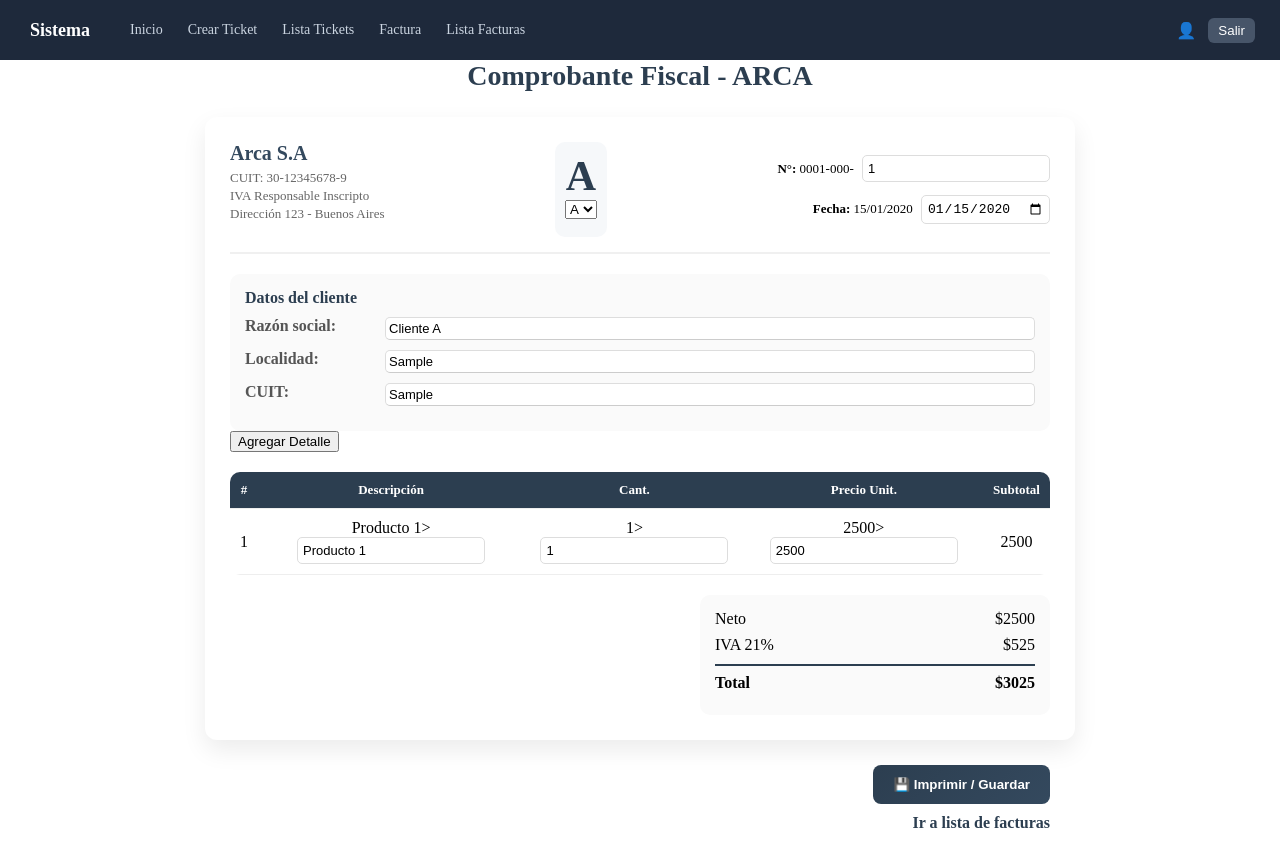
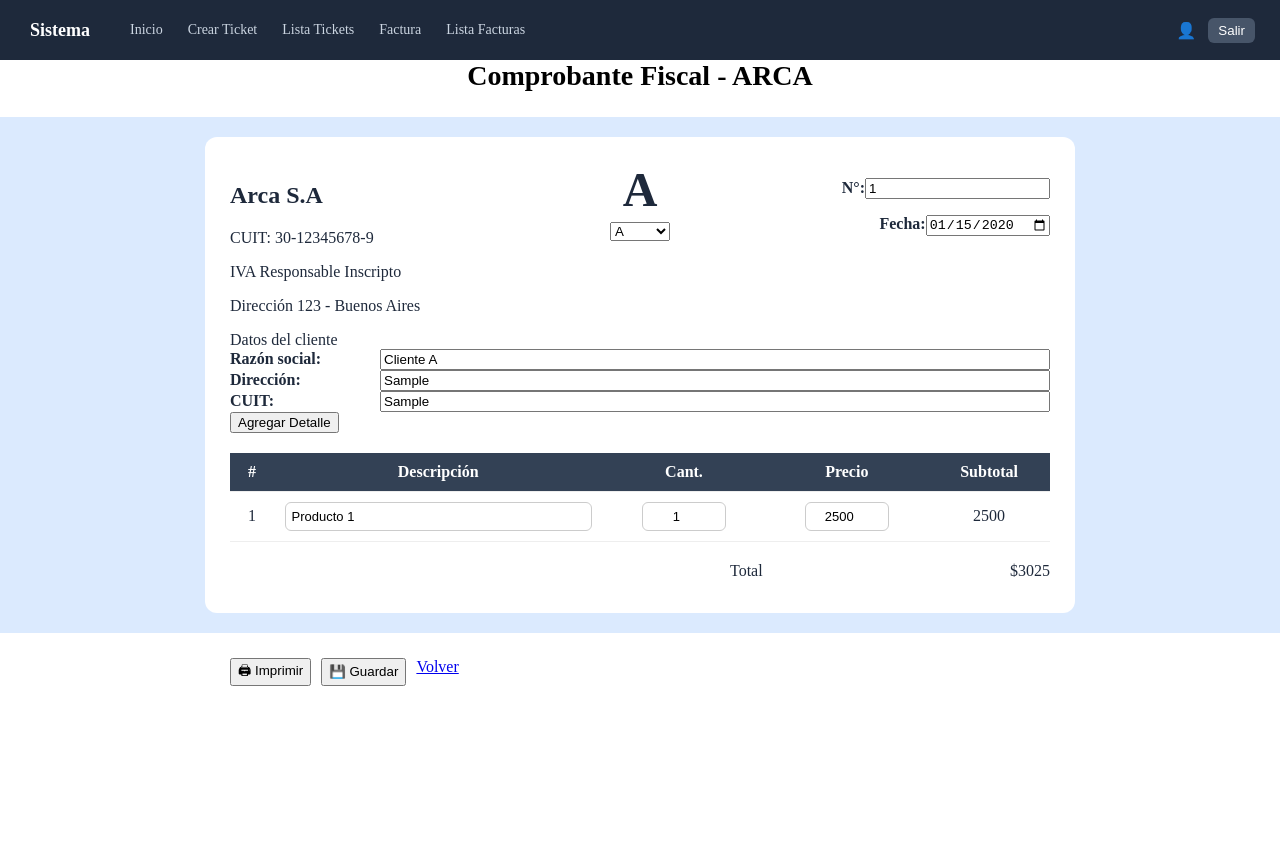
Before and after one commit to HugoS1712/Facturas, an Angular app: page /factura in a window 1280 px wide. Both pictures are taken after typing "2020-01-15", "Sample", "Sample" into the empty fields and a click on the button "Agregar Detalle". Built offline with nearby package versions, Linux system fonts and the light colour scheme.

Commit message:
se agrego filtro listado

```diff
--- a/src/app/componentes/factura/factura.html
+++ b/src/app/componentes/factura/factura.html
@@ -1,4 +1,11 @@
 <h1 class="titulo">Comprobante Fiscal - ARCA</h1>
+
+<!-- ✅ CONTENEDOR PRO SIN BUGS -->
+<div class="contenedor" [ngClass]="{
+       'cuerpo-contraste': facturas[0]?.tipo === EtipoFactura.A,
+       'cuerpo-pastel': facturas[0]?.tipo === EtipoFactura.B,
+       'contenedor': facturas[0]?.tipo === EtipoFactura.C
+     }">
 
     <div class="factura">
 
@@ -14,9 +21,10 @@
 
             <div class="tipo-comprobante">
                 <div class="letra">
-                {{ facturas[0].tipo }}
+                    {{ mostrarLetra(facturas[0].tipo) }}
                 </div>
 
+                <!-- ✅ SIN EVENTOS (FIX DEFINITIVO) -->
                 <select [(ngModel)]="facturas[0].tipo">
                     <option [value]="EtipoFactura.A">A</option>
                     <option [value]="EtipoFactura.B">B</option>
@@ -27,13 +35,11 @@
             <div class="datos-comprobante">
                 <p>
                     <strong>N°:</strong>
-                0001-000-
                     <input type="number" [(ngModel)]="facturas[0].numero">
                 </p>
 
                 <p>
                     <strong>Fecha:</strong>
-                {{ facturas[0].fecha | date:'dd/MM/yyyy' }}
                     <input type="date" [(ngModel)]="facturas[0].fecha">
                 </p>
             </div>
@@ -47,20 +53,13 @@
 
             <div class="campo-fila">
                 <span class="campo-label">Razón social:</span>
-            <input class="campo-linea" type="text" [(ngModel)]="facturas[0].receptor">
+                <input class="campo-linea" [(ngModel)]="facturas[0].receptor">
             </div>
 
-        @if (facturas[0].receptor == 'Holamundo') {
             <div class="campo-fila">
-            <span class="campo-label">Domicilio:</span>
-            <span class="campo-linea">{{ facturas[0].receptor }}</span>
-        </div>
-        } @else {
-        <div class="campo-fila">
-            <span class="campo-label">Localidad:</span>
+                <span class="campo-label">Dirección:</span>
                 <input class="campo-linea" type="text">
             </div>
-        }
 
             <div class="campo-fila">
                 <span class="campo-label">CUIT:</span>
@@ -69,9 +68,10 @@
 
         </section>
 
-    <!-- DETALLE -->
-    <button type="button" (click)="agregarDetalle()">Agregar Detalle</button>
+        <!-- BOTÓN -->
+        <button (click)="agregarDetalle()">Agregar Detalle</button>
 
+        <!-- TABLA -->
         <table class="detalle">
 
             <thead>
@@ -79,29 +79,37 @@
                     <th>#</th>
                     <th>Descripción</th>
                     <th>Cant.</th>
-                <th>Precio Unit.</th>
+                    <th>Precio</th>
                     <th>Subtotal</th>
                 </tr>
             </thead>
 
             <tbody>
-
                 @for (d of facturas[0].detalles; track $index; let i = $index; let odd = $odd) {
 
                 <tr [class.impar]="odd">
                     <td>{{ i + 1 }}</td>
-                <td>{{ d.descripcion }}><input type="text" [(ngModel)]="d.descripcion"
-                        (change)="this.facturas[0].calcularTotales()"></td>
-                <td>{{ d.cantidad }}><input type="number" [(ngModel)]="d.cantidad"
-                        (change)="this.facturas[0].calcularTotales()"></td>
-                <td>{{ d.precioUnitario }}><input type="number" [(ngModel)]="d.precioUnitario" step="0.01"
-                        (change)="this.facturas[0].calcularTotales()"></td>
+
+                    <td>
+                        <input class="input-desc" [(ngModel)]="d.descripcion" (change)="facturas[0].calcularTotales()">
+                    </td>
+
+                    <td>
+                        <input class="input-num" type="number" [(ngModel)]="d.cantidad"
+                            (change)="facturas[0].calcularTotales()">
+                    </td>
+
+                    <td>
+                        <input class="input-num" type="number" [(ngModel)]="d.precioUnitario"
+                            (change)="facturas[0].calcularTotales()">
+                    </td>
+
                     <td>{{ d.cantidad * d.precioUnitario }}</td>
                 </tr>
 
                 } @empty {
 
-            <tr class="fila-vacia">
+                <tr>
                     <td colspan="5">Sin detalles</td>
                 </tr>
 
@@ -113,35 +121,19 @@
 
         <!-- TOTALES -->
         <section class="totales">
-
             <div class="linea">
-            <span>Neto</span>
-            <span>${{ facturas[0].neto }}</span>
-        </div>
-
-        <div class="linea">
-            <span>IVA 21%</span>
-            <span>${{ facturas[0].iva }}</span>
-        </div>
-
-        <div class="linea total-final">
                 <span>Total</span>
                 <span>${{ facturas[0].total }}</span>
             </div>
-
         </section>
 
     </div>
 
-<!-- BOTONES -->
-<div class="acciones">
-
-    <div class="botones">
-        <button class="btn-print" (click)="guardar()">💾 Imprimir / Guardar</button>
 </div>
 
-    <div class="link-volver">
-        <a routerLink="/lista">Ir a lista de facturas</a>
+<!-- ACCIONES -->
+<div class="acciones">
+    <button (click)="imprimir()">🖨 Imprimir</button>
+    <button (click)="guardar()">💾 Guardar</button>
+    <a routerLink="/lista">Volver</a>
 </div>
-
-</div>
--- a/src/app/componentes/factura/factura.scss
+++ b/src/app/componentes/factura/factura.scss
@@ -1,118 +1,117 @@
-/* ================= BASE ================= */
-body {
-    margin: 0;
-    font-family: 'Segoe UI', Roboto, Arial, sans-serif;
+:host {
+    display: block;
+    min-height: 100vh;
+}
+
+/* ================= FONDOS ================= */
+
+.contenedor,
+.cuerpo-contraste,
+.cuerpo-pastel {
+    padding: 20px;
+    display: block;
+    min-height: 100%;
+}
+
+/* NORMAL */
+.contenedor {
     background: #eef1f5;
 }
 
+/* ✅ AZUL CLARO (FACTURA A) */
+.cuerpo-contraste {
+    background: #dbeafe;
+    /* 🔥 azul claro moderno */
+    color: #1e293b;
+    /* texto oscuro legible */
+}
+
+/* PASTEL */
+.cuerpo-pastel {
+    background: #fce4ec;
+}
+
 /* ================= TITULO ================= */
+
 .titulo {
     text-align: center;
     font-size: 28px;
-    font-weight: 600;
     margin: 25px 0;
-    color: #2c3e50;
 }
 
 /* ================= FACTURA ================= */
+
 .factura {
     width: 820px;
     margin: auto;
     background: #fff;
     padding: 25px;
     border-radius: 12px;
-    box-shadow: 0 10px 25px rgba(0, 0, 0, 0.08);
 }
 
 /* ================= ENCABEZADO ================= */
+
 .encabezado {
     display: flex;
     justify-content: space-between;
-    border-bottom: 2px solid #f0f0f0;
-    padding-bottom: 15px;
+    align-items: flex-start;
+    gap: 20px;
 }
 
-/* ================= EMPRESA ================= */
-.empresa h2 {
-    margin: 0 0 5px;
-    font-size: 20px;
-    color: #34495e;
+.empresa {
+    width: 30%;
 }
 
-.empresa p {
-    margin: 2px 0;
-    font-size: 13px;
-    color: #666;
+.tipo-comprobante {
+    width: 20%;
+    text-align: center;
 }
 
-/* ================= TIPO FACTURA ================= */
-.tipo-comprobante {
-    text-align: center;
-    border-radius: 10px;
-    padding: 10px;
-    background: #f6f8fa;
+.datos-comprobante {
+    width: 30%;
+    text-align: right;
 }
 
+/* LETRA GRANDE */
 .tipo-comprobante .letra {
-    font-size: 42px;
+    font-size: 48px;
     font-weight: bold;
-    color: #2c3e50;
+    margin-bottom: 5px;
 }
 
-/* ================= DATOS ================= */
-.datos-comprobante {
-    text-align: right;
-    font-size: 13px;
-}
-
-.datos-comprobante input {
-    margin-left: 5px;
+/* SELECT */
+.tipo-comprobante select {
+    width: 60px;
 }
 
 /* ================= CLIENTE ================= */
-.cliente {
-    margin-top: 20px;
-    background: #fafafa;
-    border-radius: 10px;
-    padding: 15px;
-}
-
-.seccion-titulo {
-    font-weight: 600;
-    margin-bottom: 10px;
-    color: #2c3e50;
-}
 
 .campo-fila {
     display: flex;
-    margin-bottom: 10px;
+    align-items: center;
+    gap: 10px;
 }
 
 .campo-label {
     width: 140px;
-    font-weight: 600;
-    color: #555;
+    font-weight: bold;
 }
 
 .campo-linea {
     flex: 1;
-    border-bottom: 1px solid #ccc;
-    padding: 3px;
 }
 
 /* ================= TABLA ================= */
+
 .detalle {
     width: 100%;
     border-collapse: collapse;
     margin-top: 20px;
-    border-radius: 10px;
-    overflow: hidden;
 }
 
 .detalle th {
-    background: #2c3e50;
+    background: #334155;
     color: white;
-    font-size: 13px;
 }
 
 .detalle th,
@@ -130,20 +129,31 @@
     background: #f5f8ff;
 }
 
-/* hover moderno */
-.detalle tbody tr:hover {
-    background: #dde6ff;
-    transition: 0.2s;
+/* ================= INPUTS TABLA ================= */
+
+.detalle input {
+    border: 1px solid #ccc;
+    border-radius: 6px;
+    padding: 6px;
+    font-size: 13px;
+}
+
+.input-desc {
+    width: 95%;
+    text-align: left;
+}
+
+.input-num {
+    width: 70px;
+    text-align: center;
 }
 
 /* ================= TOTALES ================= */
+
 .totales {
     width: 320px;
     margin-left: auto;
     margin-top: 20px;
-    background: #fafafa;
-    padding: 15px;
-    border-radius: 10px;
 }
 
 .linea {
@@ -157,71 +167,38 @@
     margin-top: 10px;
     padding-top: 8px;
     font-weight: bold;
-    font-size: 16px;
 }
 
 /* ================= BOTONES ================= */
+
 .acciones {
     width: 820px;
     margin: 25px auto;
     display: flex;
-    flex-direction: column;
-    align-items: flex-end;
     gap: 10px;
 }
 
-/* BOTÓN PRINCIPAL */
-.btn-print {
-    padding: 12px 20px;
-    border: none;
-    background: linear-gradient(135deg, #2c3e50, #34495e);
-    color: #fff;
-    border-radius: 8px;
-    font-weight: 600;
-    cursor: pointer;
-    transition: 0.3s;
-}
+/* ================= PRINT ================= */
 
-.btn-print:hover {
-    transform: translateY(-2px);
-    box-shadow: 0 5px 15px rgba(0, 0, 0, 0.2);
-}
-
-/* LINK */
-.link-volver a {
-    text-decoration: none;
-    color: #2c3e50;
-    font-weight: 600;
-    transition: 0.2s;
-}
-
-.link-volver a:hover {
-    color: #000;
-}
-
-/* ================= INPUTS ================= */
-input {
-    border: 1px solid #ddd;
-    padding: 5px;
-    border-radius: 5px;
-    font-size: 13px;
-}
-
-/* ================= PRINT ================= */
 @media print {
 
-    body {
-        background: #fff;
+    body,
+    .contenedor,
+    .cuerpo-contraste,
+    .cuerpo-pastel {
+        background: white !important;
+        color: black !important;
     }
 
-    .acciones,
+    input,
     button,
-    input,
-    select {
+    select,
+    .acciones {
         display: none;
     }
 
     .factura {
+        background: white;
         box-shadow: none;
         border-radius: 0;
     }
--- a/src/app/componentes/factura/factura.ts
+++ b/src/app/componentes/factura/factura.ts
@@ -8,9 +8,10 @@
 
 @Component({
   selector: 'app-factura',
+  standalone: true,
   imports: [CommonModule, FormsModule, RouterModule],
   templateUrl: './factura.html',
-  styleUrl: './factura.scss',
+  styleUrls: ['./factura.scss'],   // ✅ 🔥 CORREGIDO (antes styleUrl ❌)
 })
 export class FacturaComponent {
 
@@ -25,7 +26,6 @@
 
   ngOnInit() {
 
-    // ✅ ahora pasamos el tipo correctamente
     const tipoInicial = TipoFactura.A;
 
     this.servicio.obtenerProximoNumero(tipoInicial)
@@ -63,7 +63,6 @@
 
     this.facturas[0].detalles.push(nuevoDetalle);
 
-    // ✅ recalcula
     this.facturas[0].calcularTotales();
   }
 
--- a/src/app/componentes/ticket-list/ticket-list.html
+++ b/src/app/componentes/ticket-list/ticket-list.html
@@ -1,8 +1,23 @@
 <h2 class="titulo">📋 Lista de Tickets</h2>
+
+<!-- ✅ FILTROS (FUERA DEL @for) -->
+<div class="filtros">
+
+    <select [(ngModel)]="filtroEstado">
+        <option value="">Todos los estados</option>
+        <option value="abierto">Abiertos</option>
+        <option value="cerrado">Cerrados</option>
+    </select>
+
+    <input type="text" placeholder="Filtrar por usuario" [(ngModel)]="filtroUsuario">
+
+    <button (click)="filtrar()">Filtrar</button>
+
+</div>
 
 <div class="contenedor">
 
-    @for (t of tickets; track t.numero) {
+    @for (t of ticketsFiltrados; track t.numero) {
 
     <div class="card">
 
@@ -17,7 +32,7 @@
             </span>
         </div>
 
-        <!-- INFO PRINCIPAL -->
+        <!-- INFO -->
         <div class="info">
             <p><strong>Usuario:</strong> {{ t.usuario }}</p>
             <p><strong>Equipo:</strong> {{ t.equipo }}</p>
```
Also changed, not shown: src/app/componentes/ticket-list/ticket-list.ts (+32 -6 lines). Lines whose indentation alone changed are shown as unchanged.
